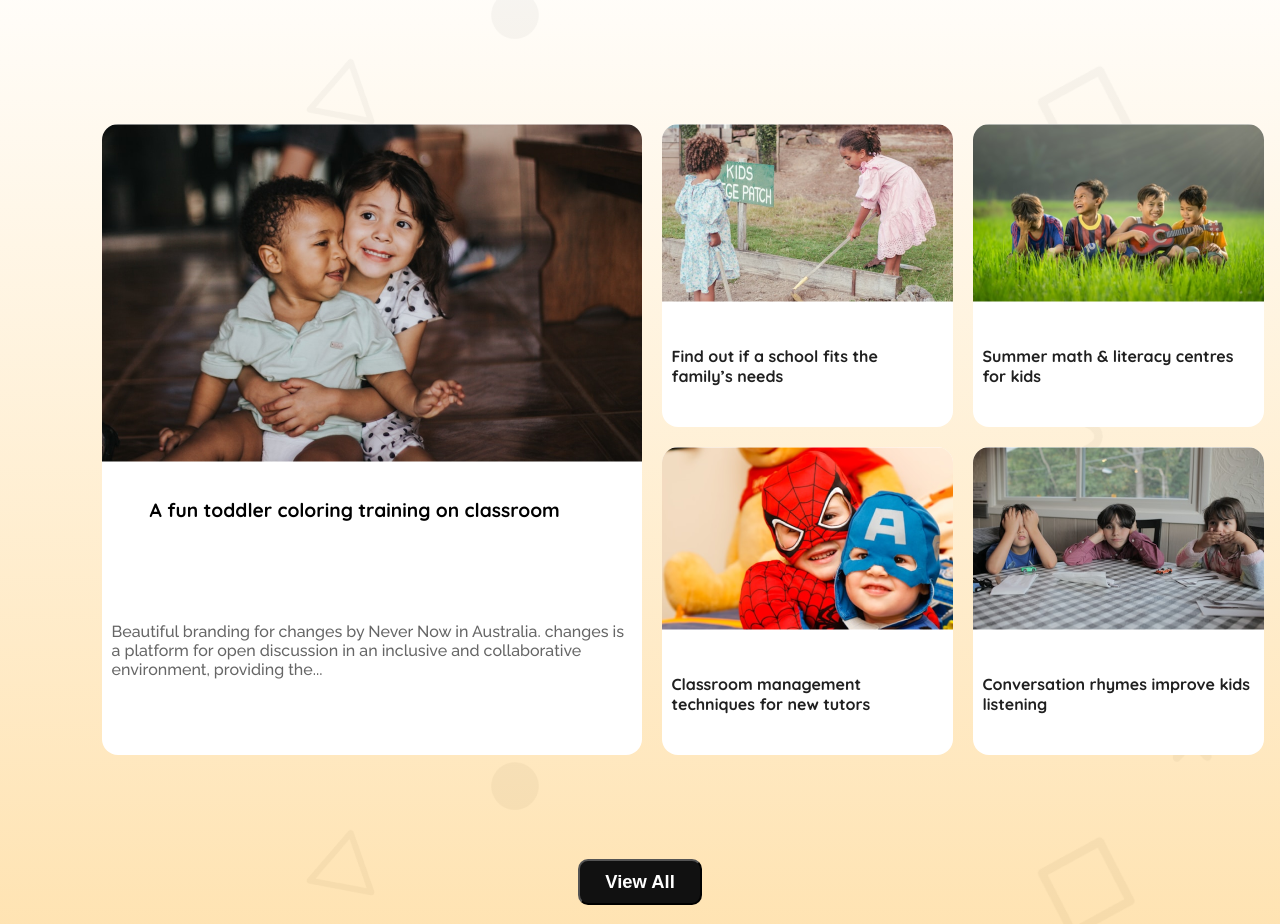
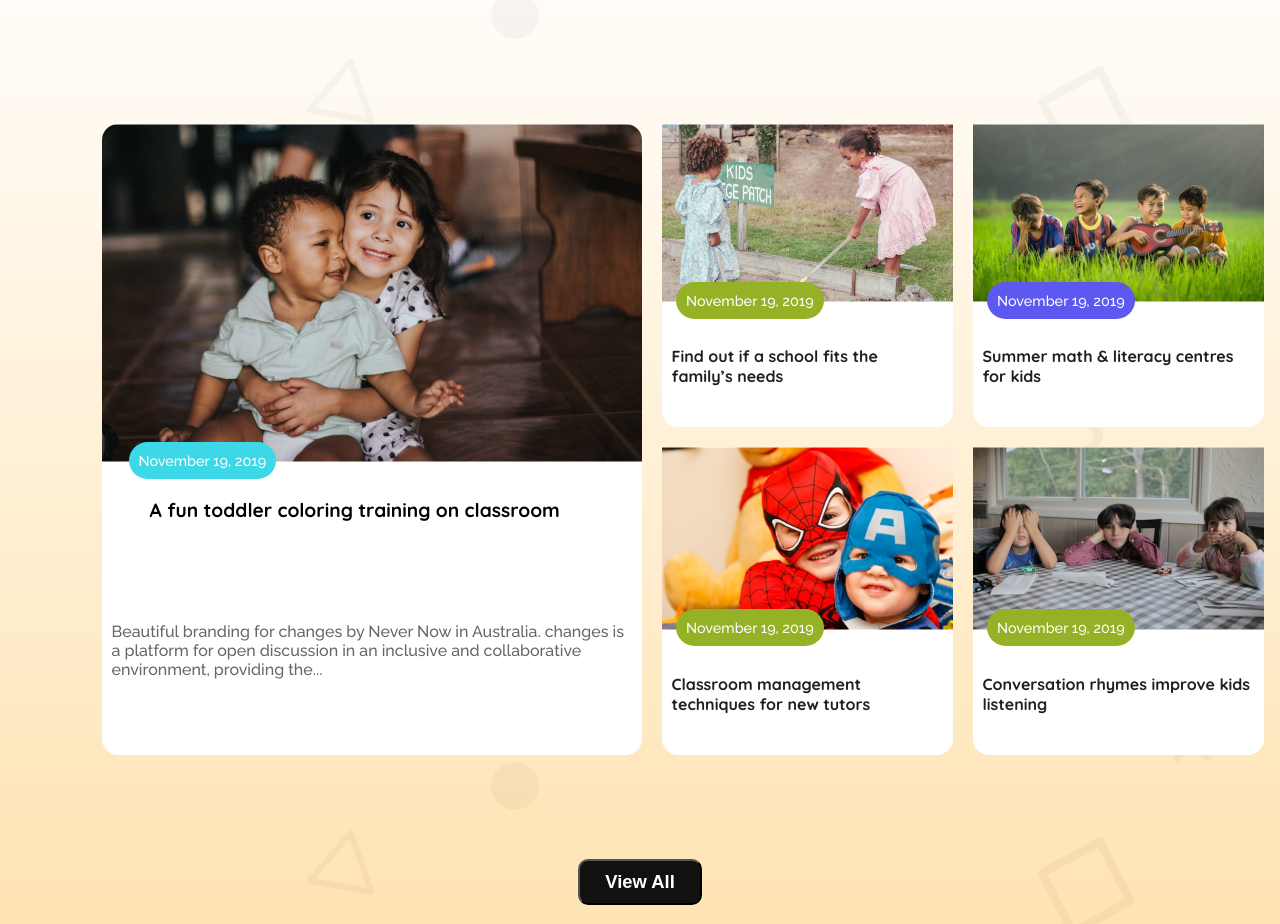
Before and after one commit to gmnayem631/assignment-two-kids-school, a plain HTML site: page index.html in a window 1280 px wide. Shown: the part 1560-2484 px from the top of the page. Drawn offline with Linux system fonts and the light colour scheme.

Commit message:
added the date buttons and positioned it.

```diff
--- a/index.html
+++ b/index.html
@@ -93,7 +93,10 @@
         <div class="card-container res-padding">
           <!-- first card -->
           <div class="classroom">
-            <img src="assets/story-1.png" alt="" class="classroom-image" />
+            <div class="card-image-container">
+              <img src="assets/story-1.png" alt="" class="classroom-image" />
+              <button class="card-button raleway">November 19, 2019</button>
+            </div>
             <p class="classroom-title">
               A fun toddler coloring training on classroom
             </p>
@@ -106,7 +109,11 @@
 
           <!-- second card -->
           <div class="article-card">
-            <img src="assets/story-2.png" alt="" />
+            <div class="card-image-container">
+              <img src="assets/story-2.png" alt="" />
+              <button class="card-button raleway">November 19, 2019</button>
+            </div>
+
             <p class="card-title">
               Find out if a school fits the family’s needs
             </p>
@@ -114,13 +121,19 @@
 
           <!-- third card -->
           <div class="article-card">
-            <img src="assets/story-3.png" alt="" />
+            <div class="card-image-container">
+              <img src="assets/story-3.png" alt="" />
+              <button class="card-button raleway">November 19, 2019</button>
+            </div>
             <p class="card-title">Summer math & literacy centres for kids</p>
           </div>
 
           <!-- fourth card -->
           <div class="article-card">
-            <img src="assets/story-4.png" alt="" />
+            <div class="card-image-container">
+              <img src="assets/story-4.png" alt="" />
+              <button class="card-button raleway">November 19, 2019</button>
+            </div>
             <p class="card-title">
               Classroom management techniques for new tutors
             </p>
@@ -128,7 +141,10 @@
 
           <!-- fifth card -->
           <div class="article-card">
-            <img src="assets/story-5.png" alt="" />
+            <div class="card-image-container">
+              <img src="assets/story-5.png" alt="" />
+              <button class="card-button raleway">November 19, 2019</button>
+            </div>
             <p class="card-title">Conversation rhymes improve kids listening</p>
           </div>
         </div>
--- a/styles/style.css
+++ b/styles/style.css
@@ -204,6 +204,24 @@ main {
   align-items: center;
 }
 
+.card-image-container {
+  position: relative;
+}
+
+.card-image-container .card-button {
+  color: rgb(255, 255, 255);
+  font-size: 0.9rem;
+  font-weight: 500;
+  border-radius: 42px;
+  background: rgb(60, 216, 232);
+  border: none;
+  cursor: pointer;
+  padding: 10px;
+  position: absolute;
+  left: 5%;
+  top: 93%;
+}
+
 .card-title {
   color: rgb(32, 32, 32);
   font-size: 1rem;
@@ -303,6 +321,13 @@ main {
 .article-card {
   background: rgb(255, 255, 255);
   border-radius: 16px;
+}
+.article-card .card-button {
+  background: rgb(149, 178, 38);
+  top: 87%;
+}
+.article-card:nth-child(3) .card-button {
+  background: rgb(93, 88, 240);
 }
 .article-card > img {
   border-radius: 16px 16px 0px 0px;
```
